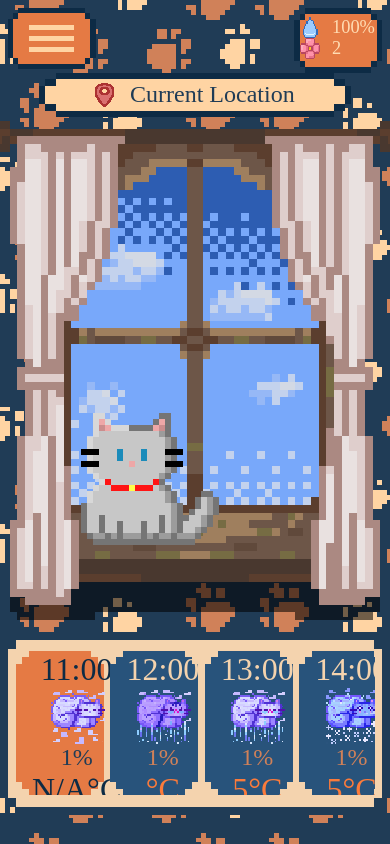
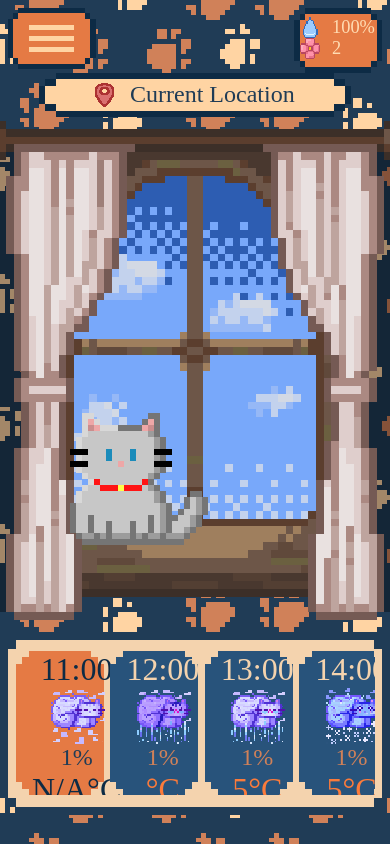
Before and after one commit to ZahraaAbdoolCarrim/Weather-App, a React (Create React App) app: page / in a window 390 px wide. Built offline with nearby package versions, Linux system fonts and the light colour scheme; no server answers; a web font is replaced by a local one.

Commit message:
Updated Window to New Image

```diff
--- a/src/mobile.css
+++ b/src/mobile.css
@@ -252,7 +252,7 @@
     }
 
     #window {
-        width: 115vw;
+        width: 124vw;
         height: 128vw;
         aspect-ratio: 58 / 65;
     }
```
Also changed, not shown: src/assets/Window.png.
